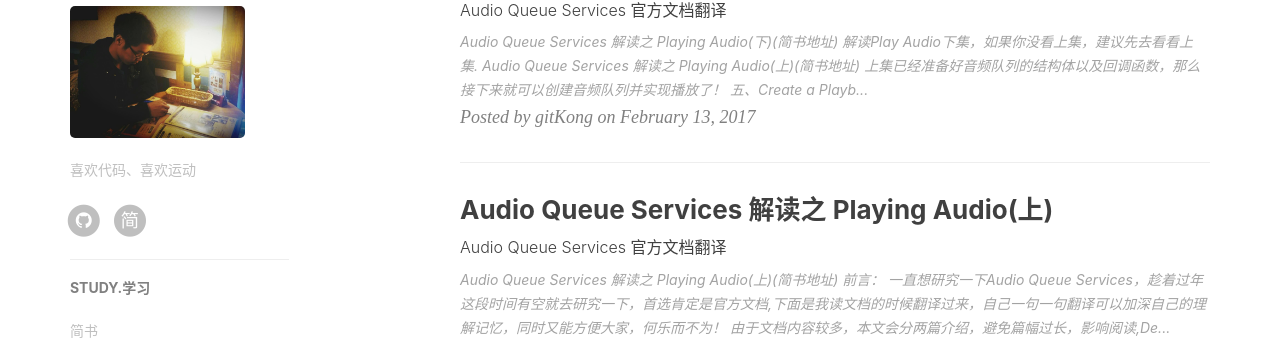
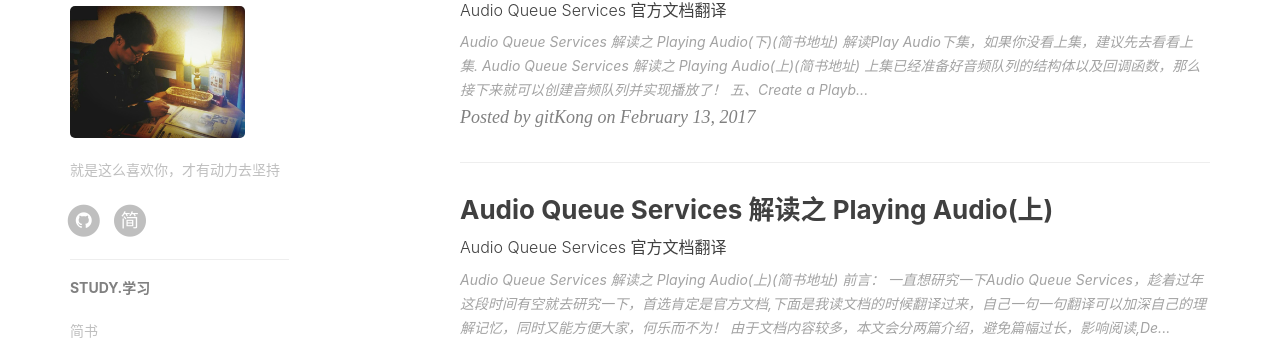
Before and after one commit to gitkong/gitkong.github.io, a Jekyll site: the page built from index.html, in a window 1280 px wide. Shown: the part 512-857 px from the top of the page. Built offline with Jekyll 4.4.1, drawn with Linux system fonts in a browser that asks for light colours; nearby versions of some CDN libraries; the list of posts is cut into pages by our own code; comment, search, counter and statistics services are not loaded.

Commit message:
Update _config.yml

```diff
--- a/_config.yml
+++ b/_config.yml
@@ -11,7 +11,7 @@ baseurl: ""      # for example, '/blog' if your blog hosted on 'host/blog'
 
 # Sidebar settings
 sidebar: true                           # whether or not using Sidebar.
-sidebar-about-description: "喜欢代码、喜欢运动"
+sidebar-about-description: "就是这么喜欢你，才有动力去坚持"
 sidebar-avatar: img/avatar_by.JPG      # use absolute URL, seeing it's used in both `/` and `/about/`
 
 
```
